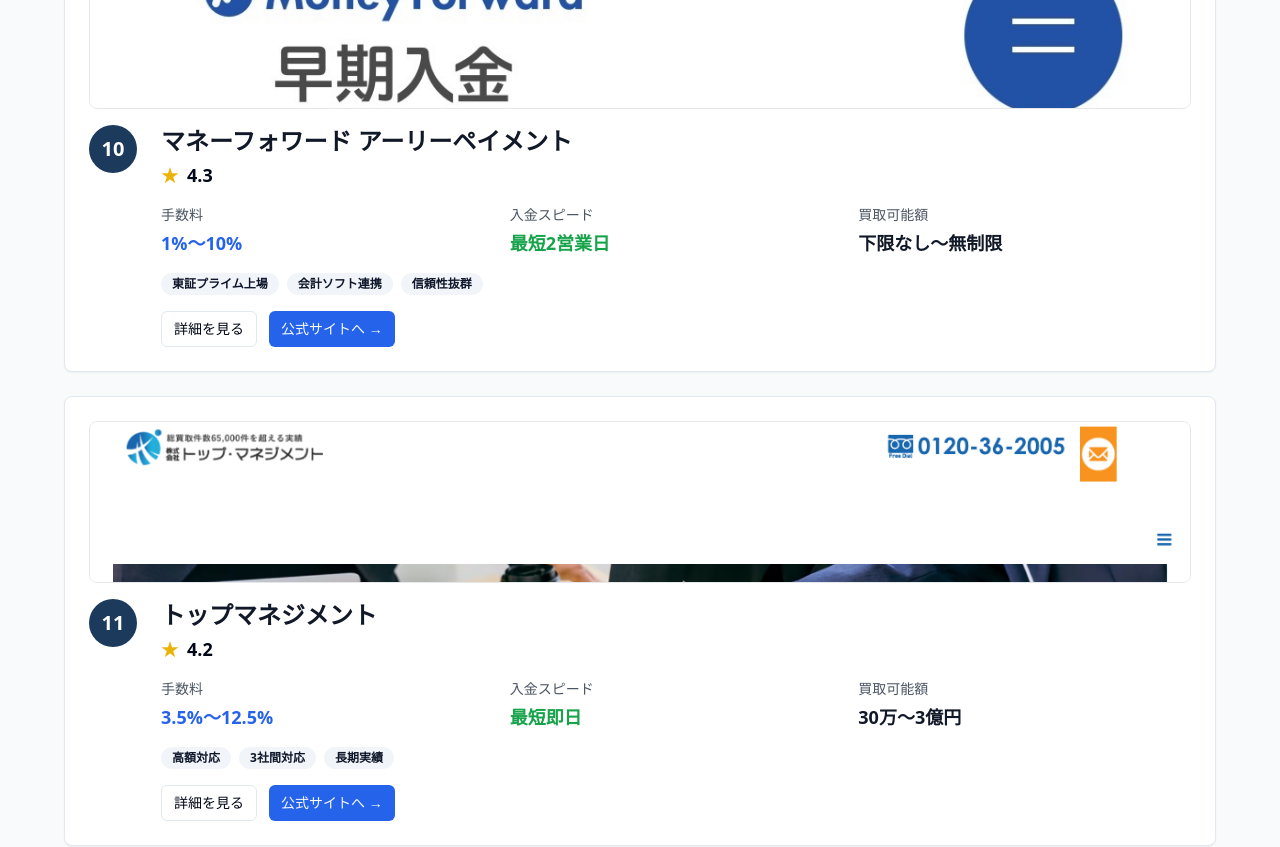
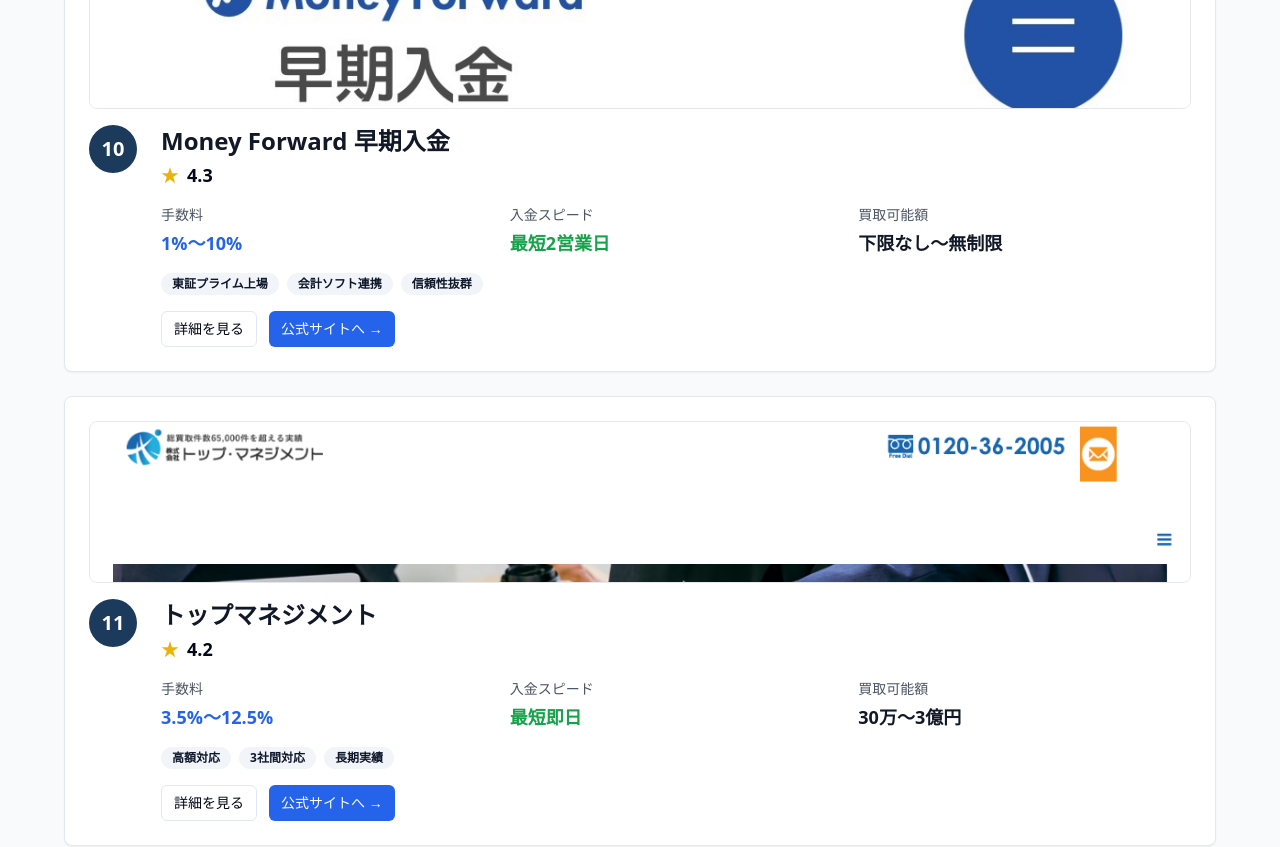
Before and after one commit to webmaster0818/corp-factoring, a Next.js app: page / in a window 1280 px wide. Shown: the part 7080-7927 px from the top of the page. Built offline with nearby package versions, Linux system fonts and the light colour scheme.

Commit message:
マネーフォワード アーリーペイメント → Money Forward 早期入金 に名称変更

```diff
--- a/data/companies.ts
+++ b/data/companies.ts
@@ -359,7 +359,7 @@
   },
   {
     id: 10,
-    name: "マネーフォワード アーリーペイメント",
+    name: "Money Forward 早期入金",
     nameKana: "まねーふぉわーど あーりーぺいめんと",
     slug: "mf-earlypayment",
     rating: 4.3,
```
